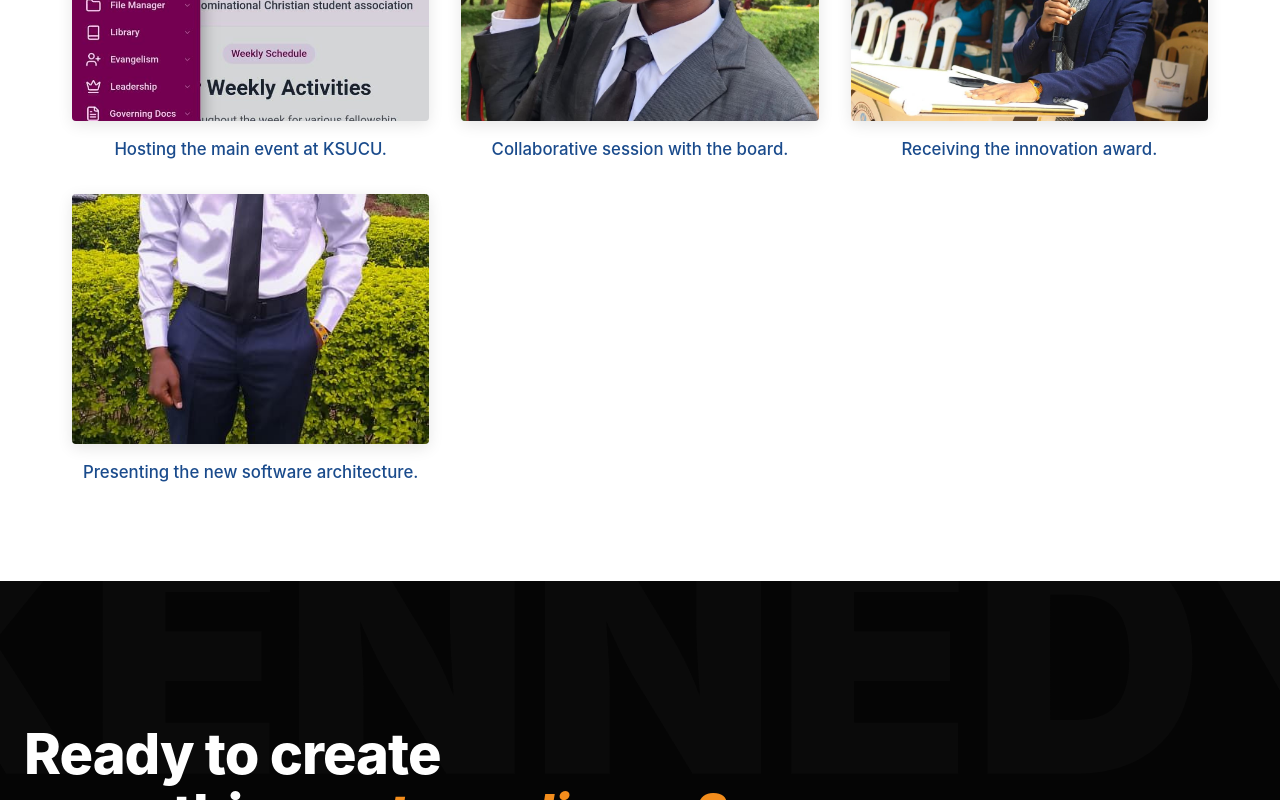
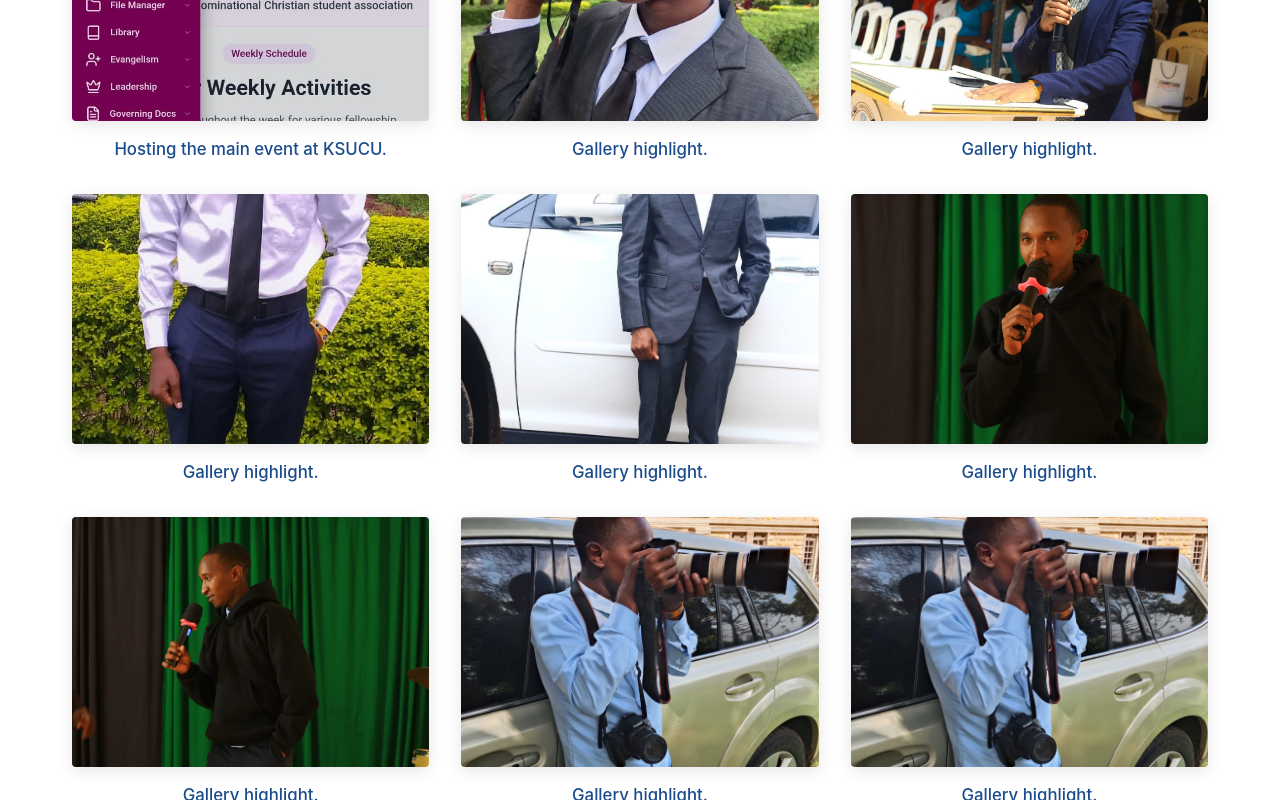
Before and after one commit to Kennedy-Mutuku/Ken-Portfolio-2, a React (Vite) app in the folder frontend/: page /gallery in a window 1280 px wide. Shown: the part 1500-2300 px from the top of the page. Built offline with nearby package versions, Linux system fonts and the light colour scheme.

Commit message:
Dynamically load all extra gallery photos

```diff
--- a/frontend/src/pages/GalleryPage.jsx
+++ b/frontend/src/pages/GalleryPage.jsx
@@ -4,30 +4,55 @@ import Navbar from '../components/Navbar'
 import PageHeader from '../components/PageHeader'
 import Footer from '../components/Footer'
 
-// Import photos
+// Explicit imports for structured layout
+import img2 from '../assets/ken.jpeg'
 import img1 from '../assets/ken stage.jpg'
-import img2 from '../assets/ken.jpeg'
 import img3 from '../assets/ken.jpg.jpeg'
 import img4 from '../assets/kennnnn.jpg'
 import img5 from '../assets/ksucu-mc 2.png'
 import img6 from '../assets/ksucu-mc1.jpeg'
-import img7 from '../assets/WhatsApp Image 2026-04-04 at 1.51.35 AM.jpeg'
-import img8 from '../assets/WhatsApp Image 2026-04-04 at 1.52.06 AM.jpeg'
-import img9 from '../assets/WhatsApp Image 2026-04-04 at 1.52.30 AM.jpeg'
-import img10 from '../assets/WhatsApp Image 2026-04-04 at 1.52.46 AM.jpeg'
+
+// Dynamically load all images from assets
+const allImages = import.meta.glob('../assets/*.{jpeg,jpg,png}', { eager: true });
+
+// Define non-gallery assets to ignore
+const ignoreList = [
+  'Dominion Sodtwares Logo.png', 'Kennedy Mutuku logo.png', 'headerphoto.jpg',
+  'hero.png', 'hod.png', 'icons.jpg', 'ksucu.png', 'react.svg', 'vite.svg',
+  'jumuia 1 (1).png', 'jumuia 2.png', 'jumuia.png'
+];
 
 const GalleryPage = () => {
-  const photos = [
-    { src: img2, caption: "Professional studio portrait.", type: "large-center" }, // Moved to first for mobile priority
+  // Define our explicit, structured photos first
+  const explicitPhotos = [
+    { src: img2, caption: "Professional studio portrait.", type: "large-center" },
     { src: img1, caption: "Speaking on stage during the annual tech summit.", type: "small" },
     { src: img3, caption: "Profile shot at the corporate office.", type: "small" },
     { src: img4, caption: "In action during a leadership seminar.", type: "small" },
     { src: img5, caption: "With the incredible KSUCU-MC Team.", type: "small" },
     { src: img6, caption: "Hosting the main event at KSUCU.", type: "small" },
-    { src: img7, caption: "Collaborative session with the board.", type: "small" },
-    { src: img8, caption: "Receiving the innovation award.", type: "small" },
-    { src: img9, caption: "Presenting the new software architecture.", type: "small" },
   ];
+
+  const explicitSrcs = explicitPhotos.map(p => p.src);
+  const dynamicPhotos = [];
+
+  // Extract all dynamic photos that aren't ignored or explicitly loaded
+  for (const path in allImages) {
+    const filename = path.split('/').pop();
+    if (!ignoreList.includes(filename)) {
+      const src = allImages[path].default || allImages[path]; // Handle different Vite glob return formats
+      if (!explicitSrcs.includes(src)) {
+        dynamicPhotos.push({
+          src: src,
+          caption: "Gallery highlight.",
+          type: "small"
+        });
+      }
+    }
+  }
+
+  // Combine them
+  const photos = [...explicitPhotos, ...dynamicPhotos];
 
   const [selectedImg, setSelectedImg] = useState(null);
 
```
